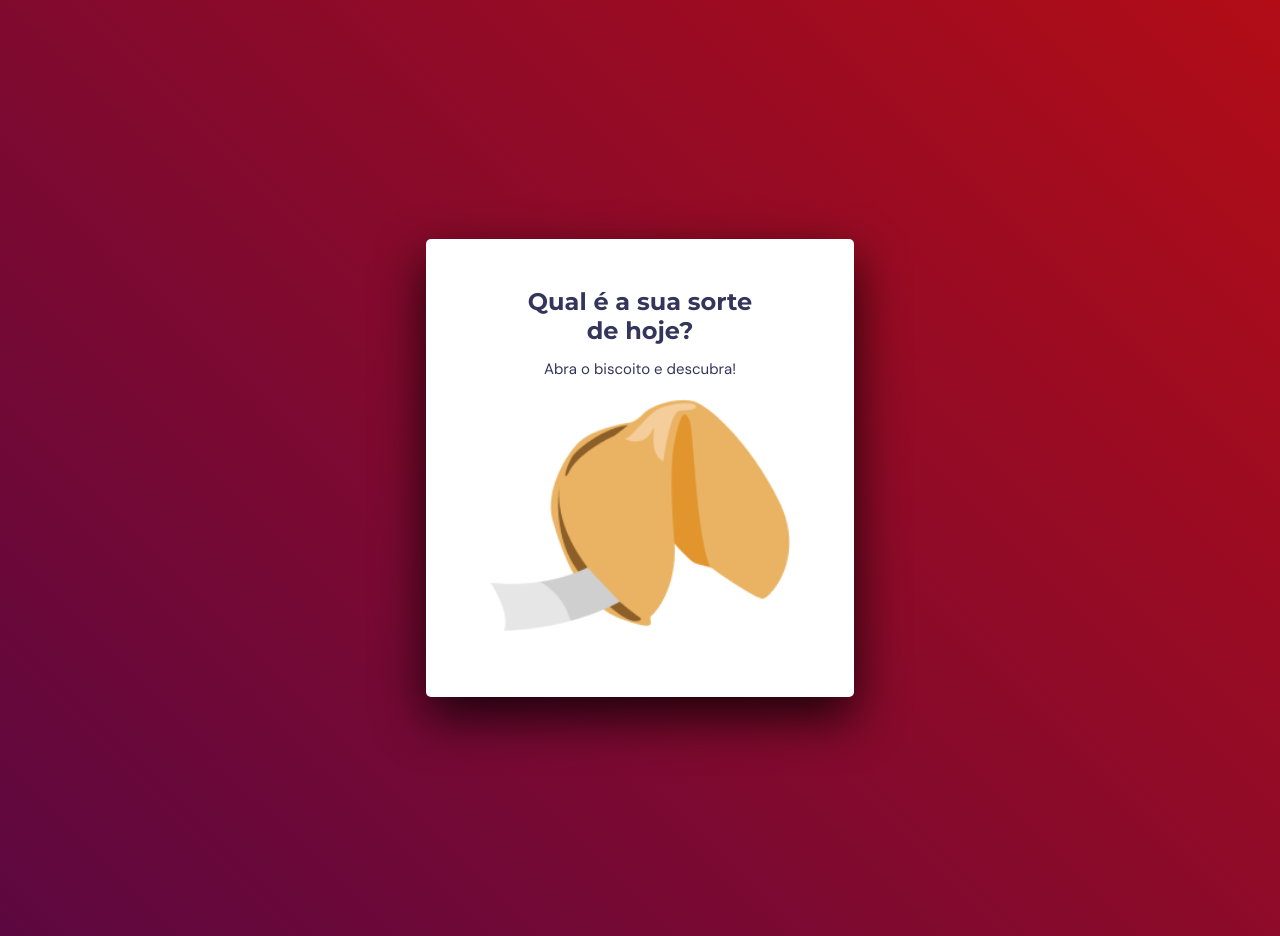
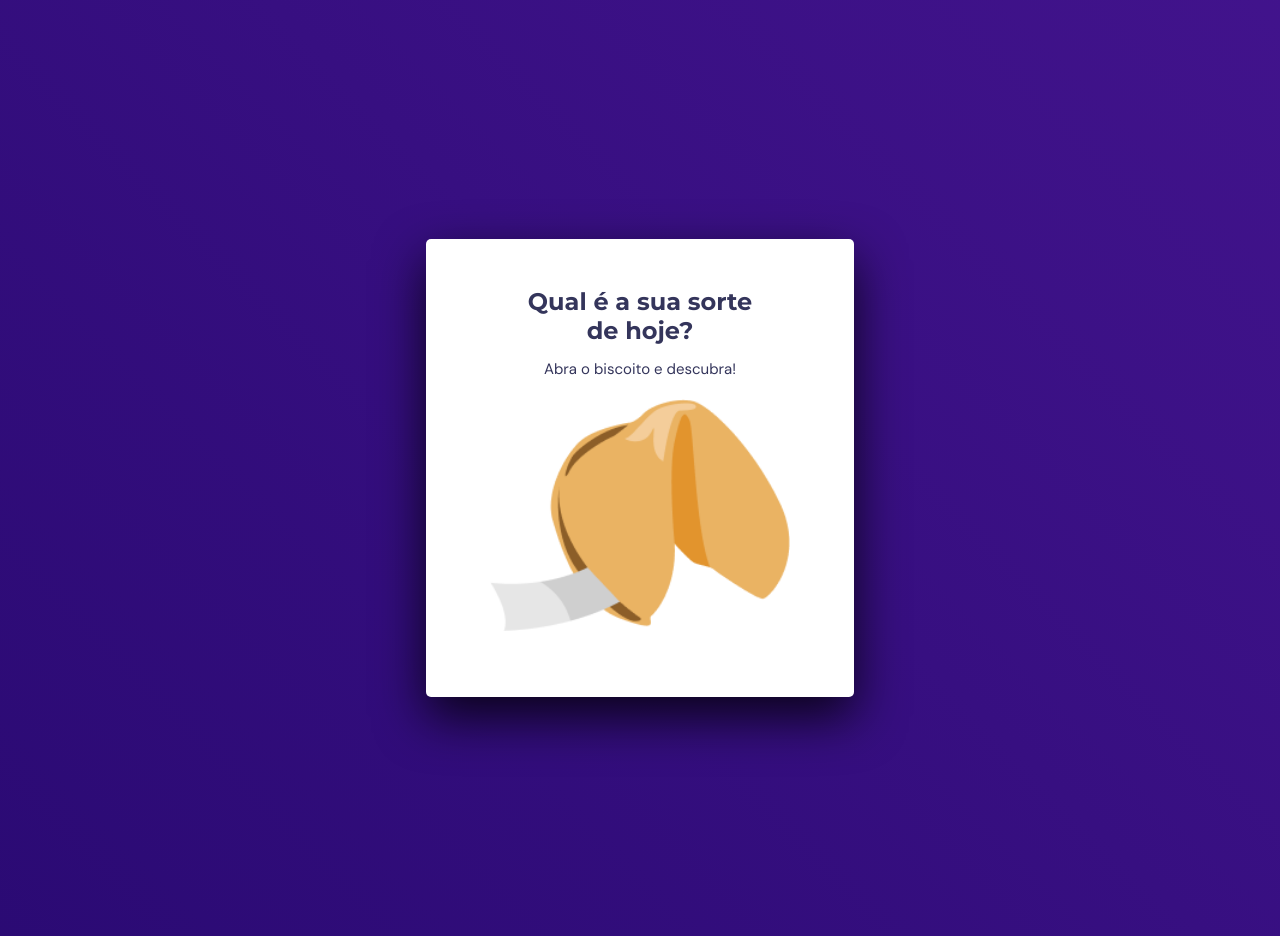
Before and after one commit to ElizandraMonteiro/BiscoitodaSorte, a plain HTML site: page index.html in a window 1280 px wide. Drawn offline with Linux system fonts and the light colour scheme.

Commit message:
ImageChange

```diff
--- a/style.css
+++ b/style.css
@@ -16,7 +16,7 @@ font-family: 'Montserrat', sans-serif; */
 }
 
 body {
-    background: linear-gradient(45deg, #190361, #c40e0e);
+    background: linear-gradient(45deg, #190361, #461591);
 	animation: gradient 10s ease infinite;
     background-size: 200% 200%;
 }
```
Also changed, not shown: 1 other file.
